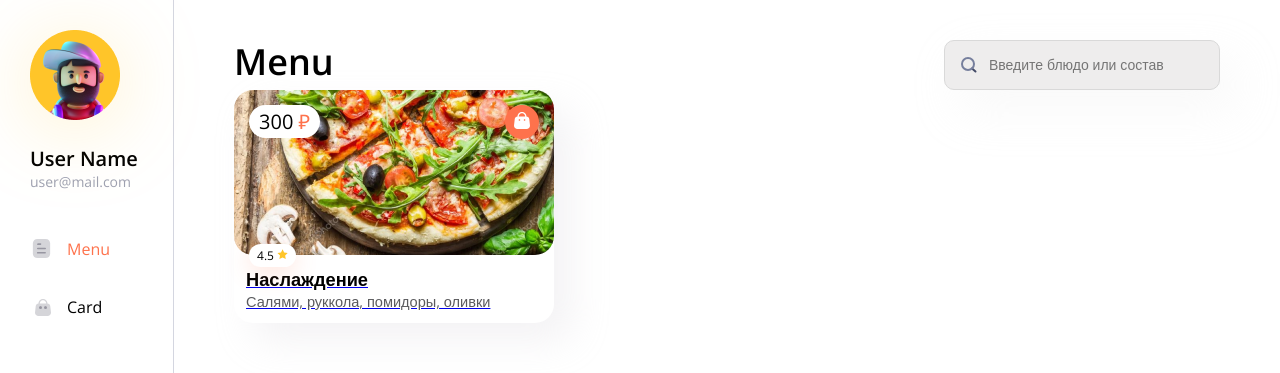
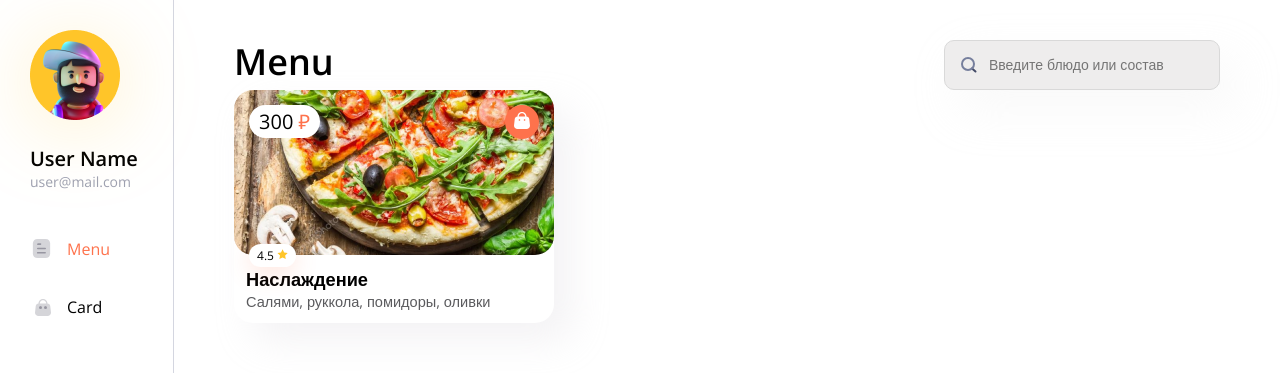
Before and after one commit to dktwho/menau-app, a React (Vite) app: page / in a window 1280 px wide. Shown: the top 373 px of the page. Built offline with nearby package versions, Linux system fonts and the light colour scheme.

Commit message:
feat:wrap with Link from rrd, styled

```diff
--- a/src/components/ProductCard/ProductCard.module.css
+++ b/src/components/ProductCard/ProductCard.module.css
@@ -21,6 +21,7 @@
     font-style: normal;
     font-weight: 600;
     line-height: normal;
+    text-decoration: none;
 }
 
 .description {
@@ -29,6 +30,7 @@
     font-style: normal;
     font-weight: 400;
     line-height: normal;
+    text-decoration: none;
 }
 
 .price {
@@ -82,3 +84,7 @@
 .add-to-cart:hover {
     background: var(--primary-hover-color);
 }
+
+.link {
+    text-decoration: none;
+}
--- a/src/components/ProductCard/ProductCard.tsx
+++ b/src/components/ProductCard/ProductCard.tsx
@@ -4,7 +4,7 @@ import {Link} from "react-router-dom";
 
 export const ProductCard = ({id, title, price, rating, image, description}: ProductCardProps) => {
     return (
-        <Link to={'#'}>
+        <Link to={'/'} className={styles['link']} >
             <div className={styles['card']}>
                 <div className={styles['head']} style={{backgroundImage: `url('${image}')`}}>
                     <div className={styles['price']}>
```
